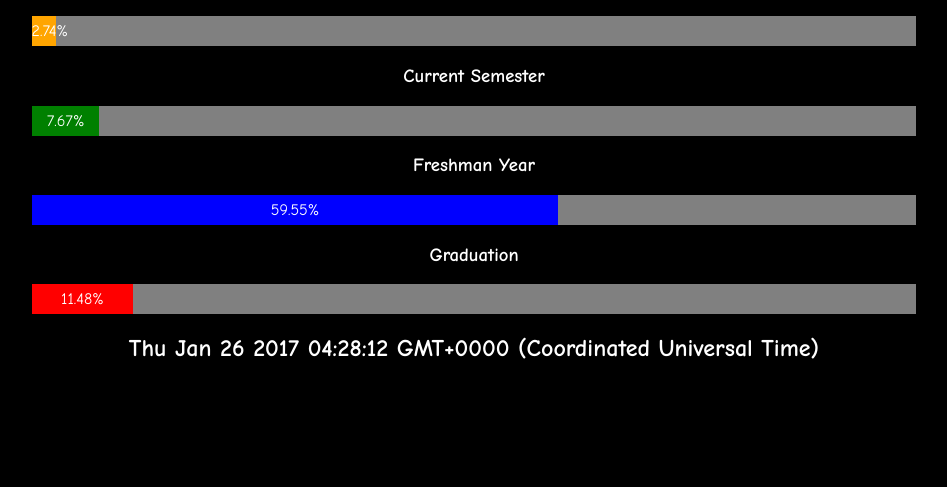
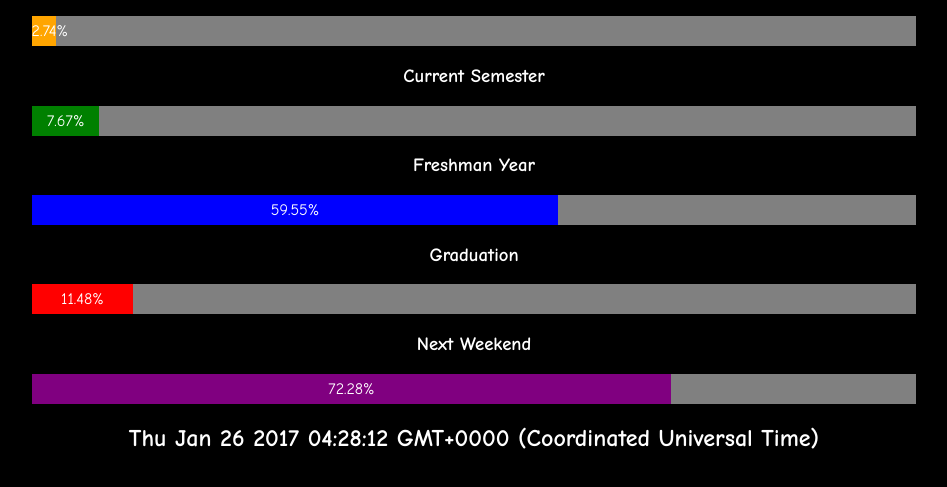
Before and after one commit to KyleRosenberg/CollegeProgressBar, a plain HTML site: page index.html in a window 1280 px wide. Shown: the part 91-578 px from the top of the page, without its empty margins (166-1113 px from the left). Drawn offline with nearby package versions, Linux system fonts and the light colour scheme.

Commit message:
Added Weekend Bar

```diff
--- a/index.html
+++ b/index.html
@@ -1,5 +1,6 @@
 <head>
 <link rel="stylesheet" href="style.css">
+<script type="text/javascript" src="http://code.jquery.com/jquery-latest.min.js"></script>
 </head>
 <body>
 <h1 align="center">College Progress Bar</h1>
@@ -27,6 +28,12 @@
   	<div class="label" id="label3">1%</div>
   </div>
 </div>
+<h3 align="center">Next Weekend</h3>
+<div class="myProgress" id="myProgress3">
+  <div class="myBar" id="wend">
+  	<div class="label" id="label5">1%</div>
+  </div>
+</div>
 <h2 id="time" align="center">Time</h2>
 <script src="main.js"></script>
 </body>
--- a/main.js
+++ b/main.js
@@ -3,16 +3,29 @@ setSemester();
 setYear();
 setGrad();
 setTime();
+setWend();
 setInterval(setMeals, 1000);
 setInterval(setSemester, 1000);
 setInterval(setYear, 1000);
 setInterval(setGrad, 1000);
 setInterval(setTime, 1000);
+setInterval(setWend, 1000);
+
+function setWend(){
+	var now = Date.now();
+	var start = getLastDay(new Date(now), 0);
+	var end = getNextDay(new Date(now), 5, 19);
+	var diff = (end.getTime()-start.getTime())/1000;
+	var num = (now-start.getTime())/1000;
+	var perc = Math.min(100, num/diff*100);
+	document.getElementById("wend").style.width = perc + "%";
+	document.getElementById("label5").innerHTML = Math.round(perc*100)/100 + "%";
+}
 
 function setMeals(){
 	var now = Date.now();
-	var start = getLastWednesday(new Date(now));
-	var end = getNextWednesday(new Date(now));
+	var start = getLastDay(new Date(now), 4);
+	var end = getNextDay(new Date(now), 3, 19);
 	var diff = (end.getTime()-start.getTime())/1000;
 	var num = (now-start.getTime())/1000;
 	var perc = Math.min(100, num/diff*100);
@@ -20,8 +33,8 @@ function setMeals(){
 	document.getElementById("label4").innerHTML = Math.round(perc*100)/100 + "%";
 }
 
-function getLastWednesday(now){
-	while (now.getDay()!=4){
+function getLastDay(now, day){
+	while (now.getDay()!=day){
 		now.setDate(now.getDate()-1);
 	}
 	now.setHours(0);
@@ -30,11 +43,11 @@ function getLastWednesday(now){
 	return now;
 }
 
-function getNextWednesday(now){
-	while (now.getDay()!=3){
+function getNextDay(now, day, time){
+	while (now.getDay()!=day){
 		now.setDate(now.getDate()+1);
 	}
-	now.setHours(19);
+	now.setHours(time);
 	now.setMinutes(0);
 	now.setSeconds(0);
 	return now;
--- a/style.css
+++ b/style.css
@@ -27,6 +27,9 @@
 #meals{
 	background-color: orange;
 }
+#wend{
+	background-color: purple;
+}
 body{
 	font-family: "Comic Sans MS", cursive, sans-serif;
 	color:white;
```
